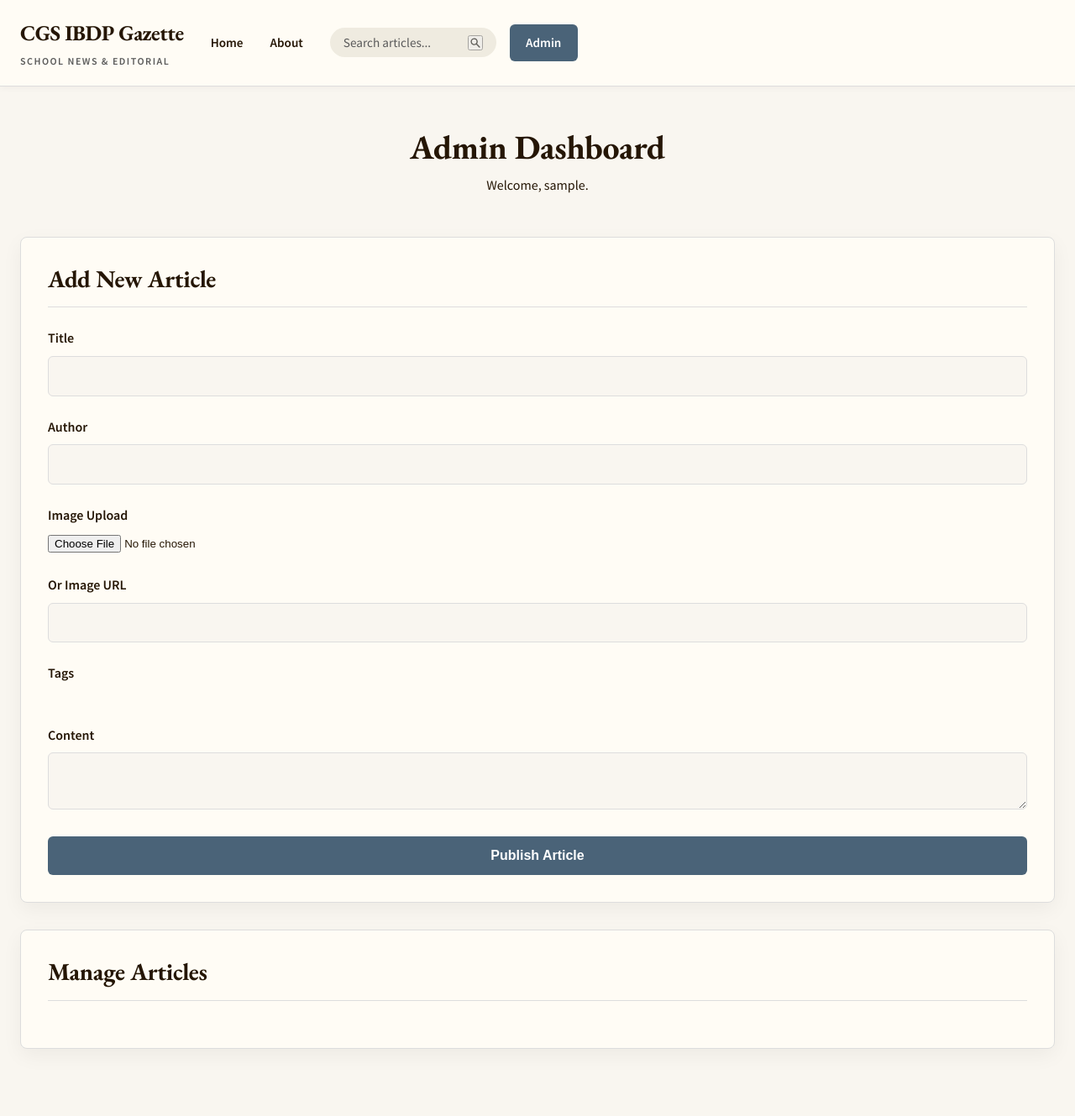
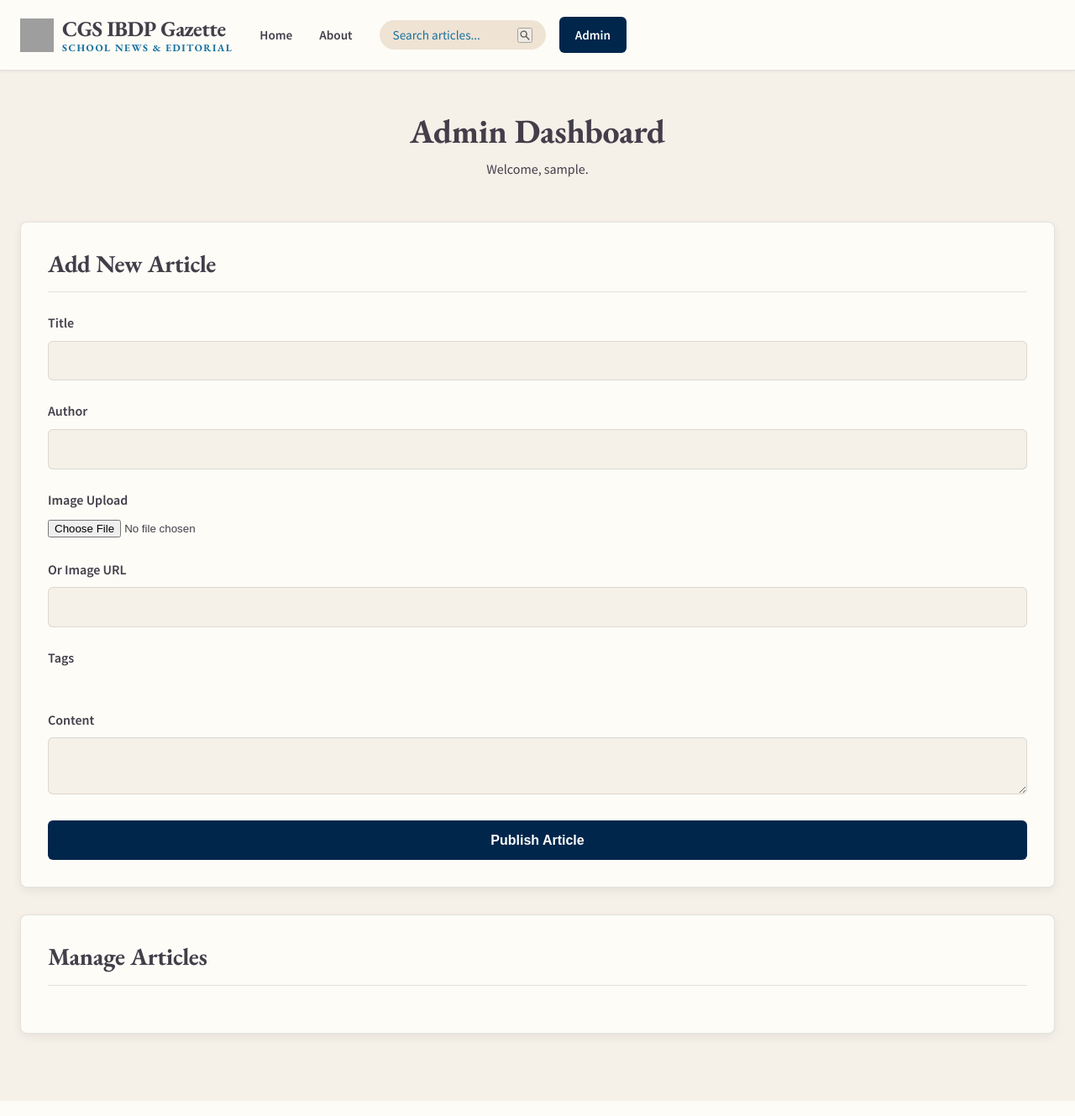
Before and after one commit to nitrimandylis/IB-News-site, a Flask app: page /admin in a window 1280 px wide. Shown: the whole page at 84% size. Run offline with Flask 3, Linux system fonts and the light colour scheme; the visitor is signed in with stand-in values (Sample User, id 1); data that the repository does not hold is empty; some libraries are stand-ins or nearby versions; grey boxes are pictures that could not be loaded.

Commit message:
logo and theme update

```diff
--- a/static/style.css
+++ b/static/style.css
@@ -1,18 +1,19 @@
-
 /* --- CSS Variables (Design System) --- */
 :root {
-            --bg-primary: #F9F6F0;
-            --bg-surface: #FFFCF5;
-            --bg-search: #EFEBE0;
-            --text-primary: #251605;
-            --text-secondary: #5A5A5A;
-            --accent-blue: #4A6378;
-            --accent-green: #0B6B53;
-            --accent-red: #440D0F;
-            --border-light: #DDDDDD;
+    --bg-primary: #f5f0e8;
+    --bg-surface: #fdfcf7;
+    --bg-search: #efe3d4;
+    --text-primary: #433e49;
+    --text-secondary: rgb(24, 113, 159);
+    --accent-blue: #01264c;
+    --accent-yellow: rgb(248, 207, 56);
+    --accent-red: #440d0f;
+    --border-light: rgba(0, 0, 0, 0.1);
 
-            --font-serif: 'EB Garamond', Georgia, serif;
-            --font-sans: 'Source Sans Pro', -apple-system, BlinkMacSystemFont, 'Segoe UI', sans-serif;
+    --font-serif: "EB Garamond", Georgia, serif;
+    --font-sans:
+        "Source Sans Pro", -apple-system, BlinkMacSystemFont, "Segoe UI",
+        sans-serif;
 
     --transition: all 0.3s cubic-bezier(0.16, 1, 0.3, 1);
 }
@@ -65,17 +79,17 @@
 }
 
 a {
-            color: var(--accent-green);
+    color: var(--accent-blue);
     text-decoration: none;
     transition: color var(--transition);
 }
 
 a:hover {
-            color: var(--accent-blue);
+    color: var(--accent-yellow);
 }
 
 a:focus-visible {
-            outline: 2px solid var(--accent-green);
+    outline: 2px solid var(--accent-yellow);
     outline-offset: 2px;
 }
 
@@ -87,7 +101,7 @@
     position: sticky;
     top: 0;
     z-index: 1000;
-            box-shadow: 0 2px 8px rgba(0, 0, 0, 0.04);
+    box-shadow: 0 1px 3px rgba(0, 0, 0, 0.06); /* Subtle default shadow */
 }
 
 .header-wrapper {
@@ -99,8 +113,8 @@
 
 .logo {
     display: flex;
-            flex-direction: column;
-            gap: 0.2rem;
+    align-items: center; /* Vertically align the logo and the text container */
+    gap: 10px; /* Space between logo and text */
 }
 
 .logo a {
@@ -109,14 +123,33 @@
     font-weight: 700;
     color: var(--text-primary);
     letter-spacing: -0.5px;
+    display: flex; /* Make it a flex container to align items */
+    align-items: center; /* Vertically align items */
+    text-decoration: none; /* Remove underline from the main title */
 }
 
-        .tagline {
+.navbar-logo {
+    width: 40px; /* Adjust size as needed */
+    height: 40px; /* Adjust size as needed */
+    margin-right: 10px; /* Space between logo and text */
+    vertical-align: middle; /* Align with text baseline */
+    flex-shrink: 0; /* Prevent logo from shrinking */
+}
+
+.logo-text {
+    display: flex;
+    flex-direction: column;
+    line-height: 1.2; /* Adjust line height for stacked text */
+}
+
+.logo a .tagline {
+    /* Select the tagline specifically inside the a tag after logo-text */
     font-size: 0.75rem;
     text-transform: uppercase;
     letter-spacing: 1.5px;
     color: var(--text-secondary);
     font-weight: 600;
+    white-space: nowrap; /* Prevent tagline from wrapping */
 }
 
 .nav-wrapper {
@@ -140,13 +173,13 @@
 }
 
 nav a::after {
-            content: '';
+    content: "";
     position: absolute;
     bottom: -4px;
     left: 0;
     width: 0;
     height: 2px;
-            background: var(--accent-green);
+    background: var(--accent-yellow);
     transition: width var(--transition);
 }
 
@@ -194,7 +227,7 @@
 }
 
 .btn-login {
-            background: var(--accent-blue);
+    background: #01264c;
     color: white;
     padding: 0.6rem 1.2rem;
     border-radius: 6px;
@@ -762,7 +806,7 @@
     font-size: 1rem;
     font-weight: 700;
     color: #fff;
-    background: var(--accent-blue);
+    background: #01264c;
     border: none;
     border-radius: 6px;
     cursor: pointer;
@@ -794,7 +838,7 @@
     background: var(--bg-surface);
     padding: 2rem;
     border-radius: 8px;
-    box-shadow: 0 8px 24px rgba(0,0,0,0.05);
+    box-shadow: 0 4px 12px rgba(0, 0, 0, 0.06); /* Adjusted shadow */
     border: 1px solid var(--border-light);
     margin-bottom: 2rem;
 }
--- a/templates/base.html
+++ b/templates/base.html
@@ -14,6 +14,7 @@
             rel="stylesheet"
             href="{{ url_for('static', filename='style.css') }}"
         />
+        <link rel="icon" href="{{ url_for('static', filename='Gazette.svg') }}" type="image/svg+xml">
     </head>
     <body>
         <!-- Skip to main content link for accessibility -->
@@ -24,8 +25,13 @@
             <div class="container">
                 <div class="header-wrapper">
                     <div class="logo">
-                        <a href="{{ url_for('index') }}">CGS IBDP Gazette</a>
-                        <span class="tagline">School News & Editorial</span>
+                        <a href="{{ url_for('index') }}">
+                            <img src="{{ url_for('static', filename='Gazette.svg') }}" alt="Gazette Logo" class="navbar-logo">
+                            <div class="logo-text">
+                                CGS IBDP Gazette
+                                <span class="tagline">School News & Editorial</span>
+                            </div>
+                        </a>
                     </div>
 
                     <div class="nav-wrapper">
```
Also changed, not shown: other parts of static/style.css (+108 -126 lines), templates/edit_article.html (+14 -15 lines), Gazette.svg (added), static/Gazette.svg (added). Lines whose indentation alone changed are shown as unchanged.
